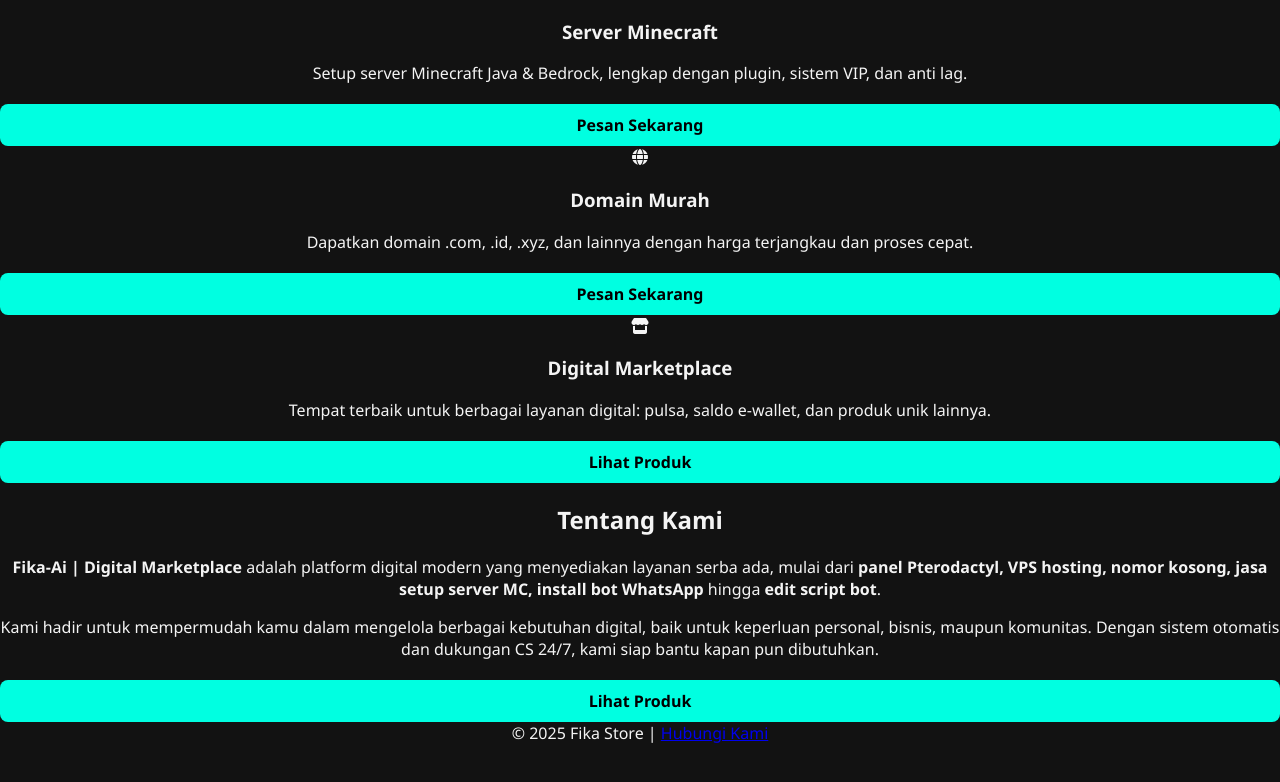
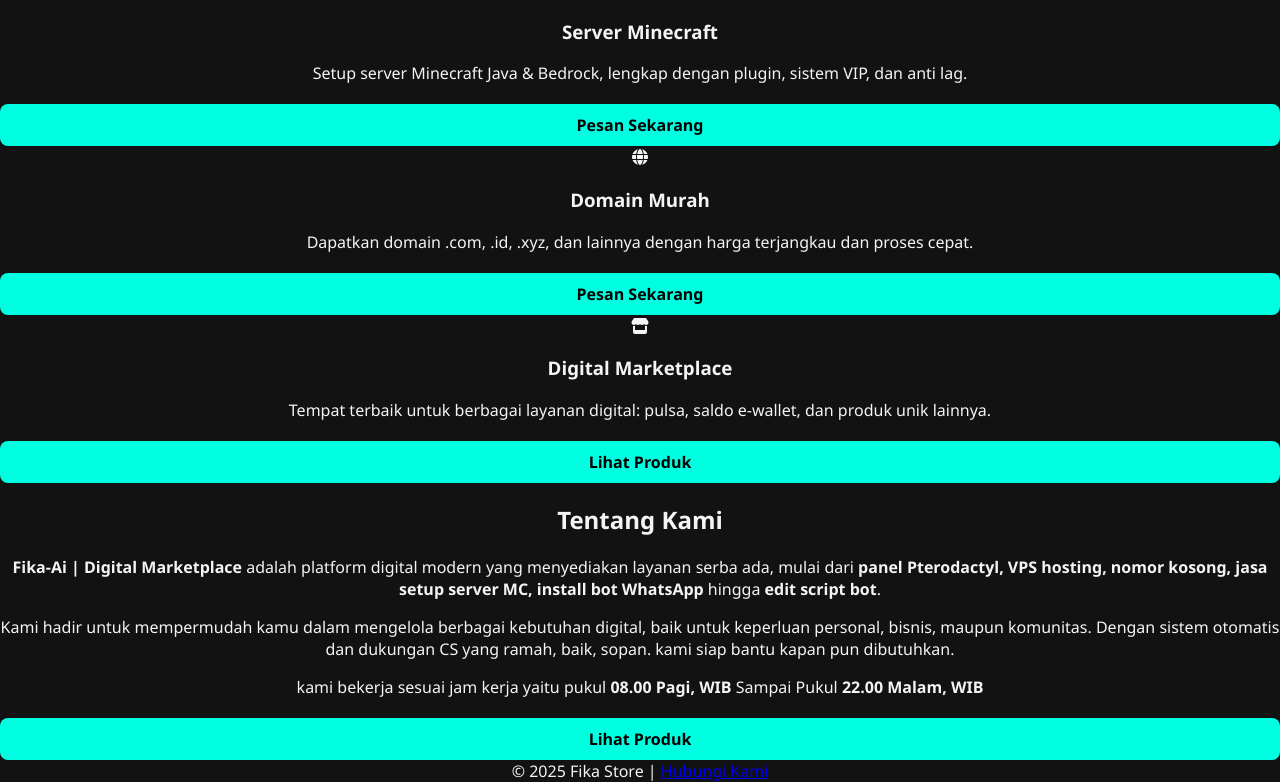
Before and after one commit to louissssMultiDevice/store-anu, a plain HTML site: page index.html in a window 1280 px wide. Shown: the part 2467-3249 px from the top of the page. Before the commit the page ends 3211 px from the top, so only its background shows below. Drawn offline with Linux system fonts and the light colour scheme.

Commit message:
Update index.html

```diff
--- a/index.html
+++ b/index.html
@@ -434,7 +434,11 @@
       <strong>Fika-Ai | Digital Marketplace</strong> adalah platform digital modern yang menyediakan layanan serba ada, mulai dari <b>panel Pterodactyl, VPS hosting, nomor kosong, jasa setup server MC, install bot WhatsApp</b> hingga <b>edit script bot</b>.
     </p>
     <p>
-      Kami hadir untuk mempermudah kamu dalam mengelola berbagai kebutuhan digital, baik untuk keperluan personal, bisnis, maupun komunitas. Dengan sistem otomatis dan dukungan CS 24/7, kami siap bantu kapan pun dibutuhkan.
+      Kami hadir untuk mempermudah kamu dalam mengelola berbagai kebutuhan digital, baik untuk keperluan personal, bisnis, maupun komunitas. Dengan sistem otomatis dan dukungan CS yang ramah, baik, sopan. kami siap bantu kapan pun dibutuhkan.
+    </p>
+    <p></p>
+      kami bekerja sesuai jam kerja yaitu pukul
+    <strong>08.00 Pagi, WIB</strong> Sampai Pukul <strong>22.00 Malam, WIB</strong>
     </p>
     <a href="#produk" class="btn">Lihat Produk</a>
   </div>
```
